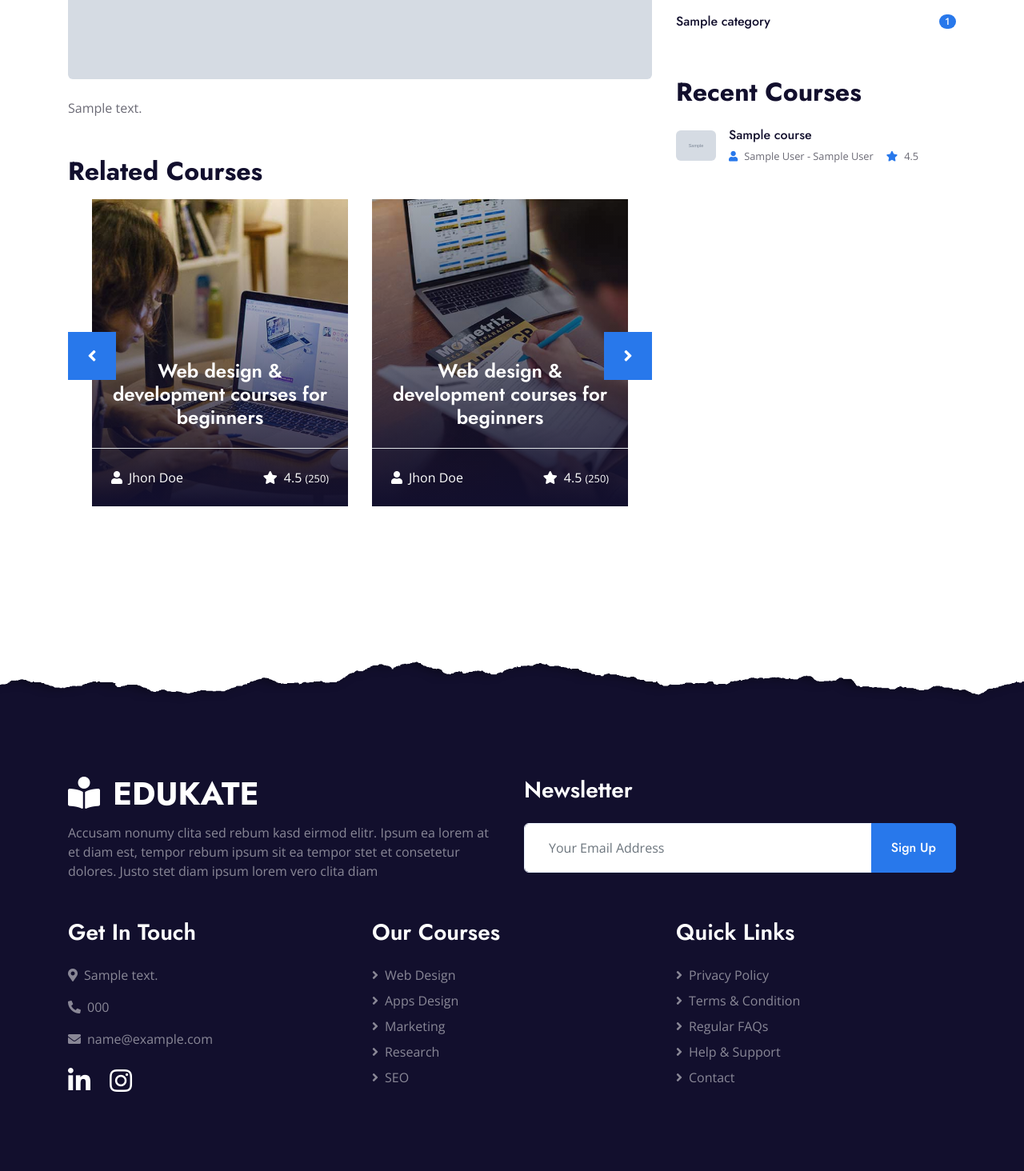
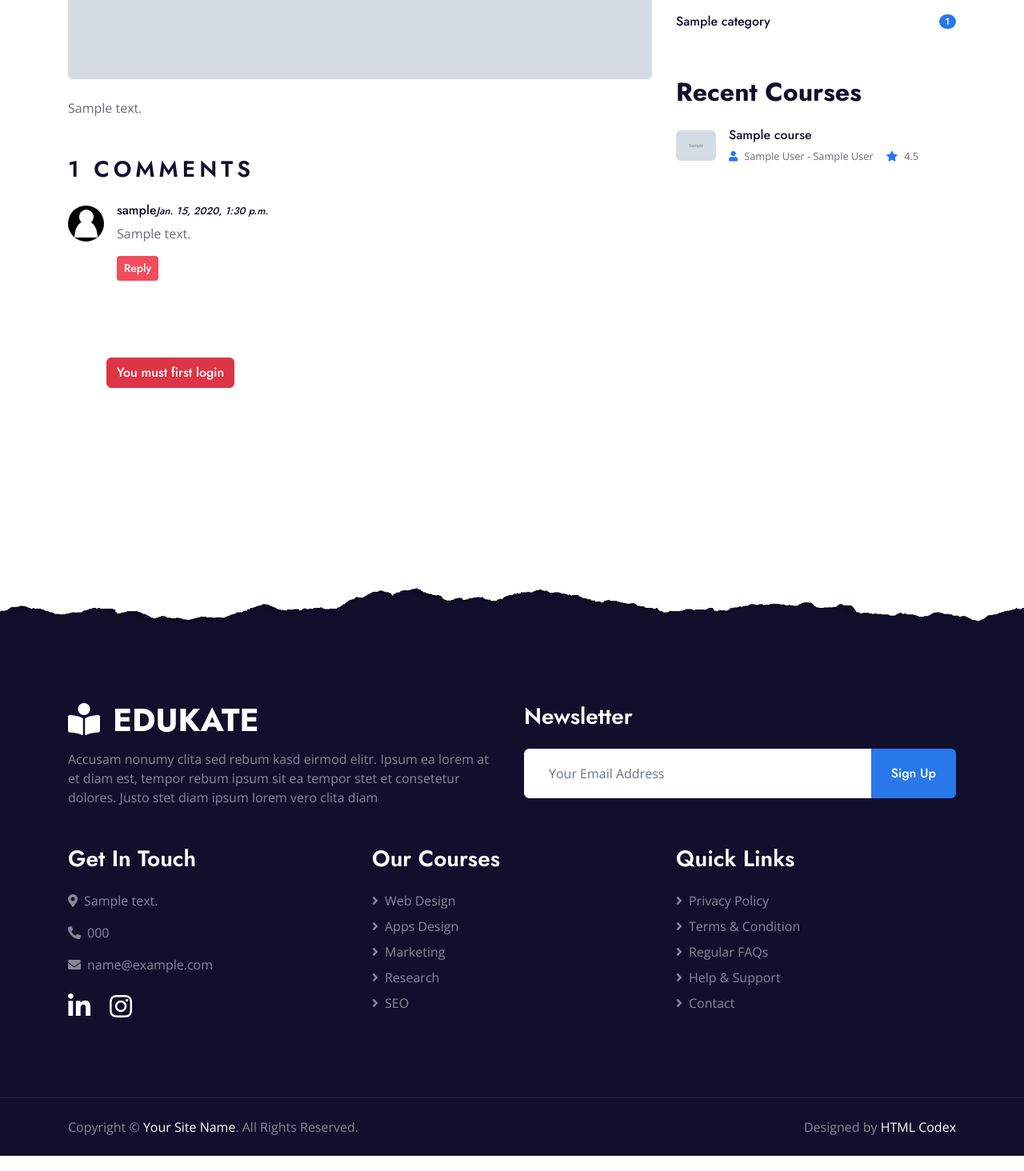
Before and after one commit to alireza2276/EDuKate, a Django app: page /courses/1/ in a window 1280 px wide. Shown: the part 1508-2972 px from the top of the page at 80% size. Run offline with Django 4.2, Linux system fonts and the light colour scheme; tables that the repository leaves empty hold one stand-in row (values such as "Sample post"); grey boxes marked "Sample" are stand-in pictures; some libraries are stand-ins or nearby versions.

Commit message:
add comment form and model and template and view

```diff
--- /dev/null
+++ b/courses/forms.py
@@ -0,0 +1,8 @@
+from django import forms
+from .models import Comment
+
+
+class CommentForm(forms.ModelForm):
+    class Meta:
+        model = Comment
+        fields = ['body', ]
--- a/courses/models.py
+++ b/courses/models.py
@@ -45,3 +45,19 @@ class Course(models.Model):
 
     def __str__(self):
         return f"{self.title} - {self.author} - {self.price}"
+
+
+class Comment(models.Model):
+    author = models.ForeignKey(get_user_model(), on_delete=models.CASCADE, related_name='comments')
+    course = models.ForeignKey(Course, on_delete=models.CASCADE, related_name='comments')
+    image = models.ImageField(upload_to='images/comments', null=True, blank=True)
+    body = HTMLField()
+    parent = models.ForeignKey('self', null=True, blank=True, on_delete=models.CASCADE, related_name='replies')
+
+    datetime_created = models.DateTimeField(auto_now_add=True)
+
+    def get_absolute_url(self):
+        return reverse('courses_detail', args=[self.course.id])
+
+    def __str__(self):
+        return f"{self.author} - {self.course}"
--- a/courses/templates/courses/courses-detail.html
+++ b/courses/templates/courses/courses-detail.html
@@ -1,4 +1,6 @@
 {% load static %}
+
+{% load crispy_forms_tags %}
 {% include 'navbar.html' %}
 
 <div class="jumbotron jumbotron-fluid position-relative overlay-bottom" style="margin-bottom: 90px;">
@@ -46,51 +48,70 @@
 
                     </div>
 
-                    <h2 class="mb-3">Related Courses</h2>
-                    <div class="owl-carousel related-carousel position-relative" style="padding: 0 30px;">
-                        <a class="courses-list-item position-relative d-block overflow-hidden mb-2" href="detail.html">
-                            <img class="img-fluid" src="img/courses-1.jpg" alt="">
-                            <div class="courses-text">
-                                <h4 class="text-center text-white px-3">Web design & development courses for
-                                    beginners</h4>
-                                <div class="border-top w-100 mt-3">
-                                    <div class="d-flex justify-content-between p-4">
-                                        <span class="text-white"><i class="fa fa-user mr-2"></i>Jhon Doe</span>
-                                        <span class="text-white"><i class="fa fa-star mr-2"></i>4.5
-                                            <small>(250)</small></span>
+                    <!-- Comment List -->
+                    <div>
+
+                        <div class="mb-5">
+                            <h3 class="text-uppercase mb-4" style="letter-spacing: 5px;">{{ course.comments.count }}
+                                Comments</h3>
+                            {% for comment in course.comments.all %}
+                                {% if comment.parent == None %}
+                                    <div class="media mb-4">
+                                        {% if user.image == True %}
+                                            <img src="{{ comment.image.url }}" alt="Image"
+                                                 class="img-fluid rounded-circle mr-3 mt-1"
+                                                 style="width: 45px;">
+                                        {% else %}
+                                            <img src="{% static 'img/unknown.png' %}" alt="Image"
+                                                 class="img-fluid rounded-circle mr-3 mt-1"
+                                                 style="width: 45px;">
+                                        {% endif %}
+                                        <div class="media-body">
+                                            <h6>{{ comment.author }}<small><i>{{ comment.datetime_created }}</i></small>
+                                            </h6>
+                                            <p>{{ comment.body|safe }}</p>
+                                            <button id="reply" class="btn btn-sm btn-secondary">Reply</button>
                                         </div>
                                     </div>
-                            </div>
-                        </a>
-                        <a class="courses-list-item position-relative d-block overflow-hidden mb-2" href="detail.html">
-                            <img class="img-fluid" src="img/courses-2.jpg" alt="">
-                            <div class="courses-text">
-                                <h4 class="text-center text-white px-3">Web design & development courses for
-                                    beginners</h4>
-                                <div class="border-top w-100 mt-3">
-                                    <div class="d-flex justify-content-between p-4">
-                                        <span class="text-white"><i class="fa fa-user mr-2"></i>Jhon Doe</span>
-                                        <span class="text-white"><i class="fa fa-star mr-2"></i>4.5
-                                            <small>(250)</small></span>
+                                    {% for reply in comment.replies.all %}
+                                        <div class="media mb-4">
+                                            <img src="img/user.jpg" alt="Image"
+                                                 class="img-fluid rounded-circle mr-3 mt-1"
+                                                 style="width: 45px;">
+                                            <div class="media-body">
+                                                <h6>{{ reply.author }}<small><i>{{ reply.datetime_created }}</i></small>
+                                                </h6>
+                                                <p>{{ reply.body|safe }}</p>
+                                                <button id="reply" class="btn btn-sm btn-secondary">Reply</button>
                                             </div>
                                         </div>
+                                    {% endfor %}
+                                {% endif %}
+                            {% endfor %}
                         </div>
+
+                        <!-- Comment Form -->
+                        <div class="bg rounded p-5">
+                            {% if request.user.is_authenticated %}
+                                <h3 class="text-uppercase mb-4" style="letter-spacing: 5px;">Leave a comment</h3>
+                                <form id="reply" method="post" action="{% url 'create_comment' course.id %}">
+                                    {% csrf_token %}
+                                    {{ comment_form|crispy }}
+                                    <div class="form-group mb-0">
+                                        <input type="submit" value="Send"
+                                               class="btn btn-primary py-md-2 px-md-4 font-weight-semi-bold">
+                                    </div>
+                                </form>
+                            {% else %}
+                                <a href="{% url 'account_login' %}"><p class="btn btn-danger">You must first login</p>
                                 </a>
-                        <a class="courses-list-item position-relative d-block overflow-hidden mb-2" href="detail.html">
-                            <img class="img-fluid" src="img/courses-3.jpg" alt="">
-                            <div class="courses-text">
-                                <h4 class="text-center text-white px-3">Web design & development courses for
-                                    beginners</h4>
-                                <div class="border-top w-100 mt-3">
-                                    <div class="d-flex justify-content-between p-4">
-                                        <span class="text-white"><i class="fa fa-user mr-2"></i>Jhon Doe</span>
-                                        <span class="text-white"><i class="fa fa-star mr-2"></i>4.5
-                                            <small>(250)</small></span>
+                            {% endif %}
+
                         </div>
+
+
                     </div>
-                            </div>
-                        </a>
-                    </div>
+
                 </div>
 
                 <div class="col-lg-4 mt-5 mt-lg-0">
--- a/courses/urls.py
+++ b/courses/urls.py
@@ -6,4 +6,6 @@ urlpatterns = [
     path('<int:pk>/', views.CourseDetailView.as_view(), name='courses_detail'),
     path('category/<int:pk>/', views.category, name='category'),
     path('teachers/', views.TeacherListView.as_view(), name='teachers_list'),
+    path('comment/<int:course_id>/', views.CommentCreateView.as_view(), name='create_comment'),
+
 ]
--- a/courses/views.py
+++ b/courses/views.py
@@ -1,6 +1,9 @@
+from django.contrib.auth.mixins import LoginRequiredMixin
 from django.shortcuts import render, get_object_or_404
-from django.views.generic import ListView, DetailView
-from .models import Course, Category, Teacher
+from django.views.generic import ListView, DetailView, CreateView
+
+from .forms import CommentForm
+from .models import Course, Category, Teacher, Comment
 
 
 class CourseListView(ListView):
@@ -15,6 +18,11 @@ class CourseDetailView(DetailView):
     template_name = 'courses/courses-detail.html'
     context_object_name = 'course'
 
+    def get_context_data(self, **kwargs):
+        context = super().get_context_data(**kwargs)
+        context['comment_form'] = CommentForm()
+        return context
+
 
 def category(request, pk=None):
     categories = get_object_or_404(Category, id=pk)
@@ -26,3 +34,18 @@ class TeacherListView(ListView):
     model = Teacher
     template_name = 'courses/teacher-list.html'
     context_object_name = 'teachers'
+
+
+class CommentCreateView(CreateView, LoginRequiredMixin):
+    model = Comment
+    form_class = CommentForm
+
+    def form_valid(self, form):
+        obj = form.save(commit=False)
+        obj.author = self.request.user
+
+        course_id = int(self.kwargs['course_id'])
+        course = get_object_or_404(Course, id=course_id)
+        obj.course = course
+
+        return super().form_valid(form)
```
Also changed, not shown: courses/admin.py (+6 -2 lines), courses/migrations/0006_comment.py (added), media/images/comments/team-4_1.jpg (added), static/img/unknown.png (added). Lines whose indentation alone changed are shown as unchanged.
